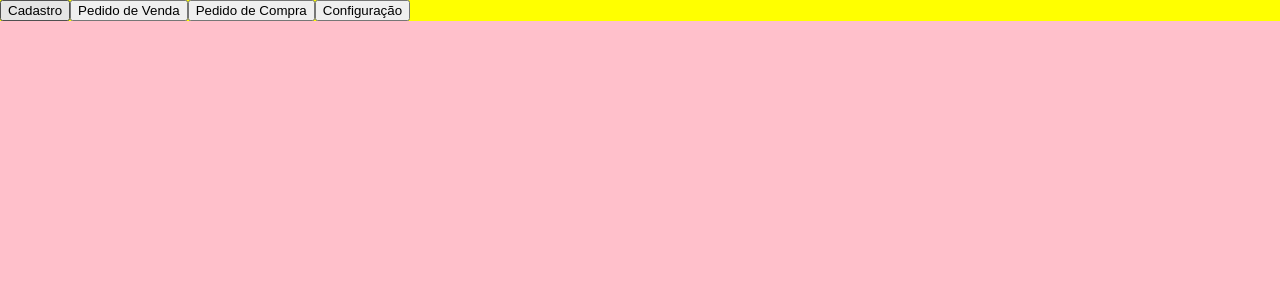
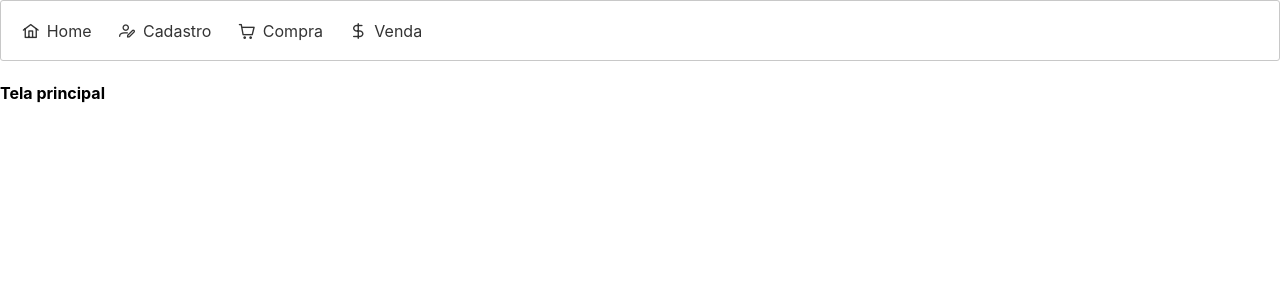
Before and after one commit to hugosilvasbo/js-system, a React (Create React App) app: page / in a window 1280 px wide. Shown: the top 300 px of the page. Built offline with nearby package versions, Linux system fonts and the light colour scheme.

Commit message:
Adicionado menubar e suas rotas usando React Router DOM

```diff
--- a/package.json
+++ b/package.json
@@ -11,8 +11,12 @@
     "@types/node": "^16.11.56",
     "@types/react": "^18.0.17",
     "@types/react-dom": "^18.0.6",
+    "classnames": "^2.3.1",
+    "primeicons": "^5.0.0",
+    "primereact": "^8.4.0",
     "react": "^18.2.0",
     "react-dom": "^18.2.0",
+    "react-router-dom": "^6.3.0",
     "react-scripts": "5.0.1",
     "sass": "^1.54.5",
     "typescript": "^4.8.2",
--- a/src/App.tsx
+++ b/src/App.tsx
@@ -1,21 +1,52 @@
-import React, { useEffect, useState } from 'react';
-import AppBody from './components/page/AppBody';
-import AppHeader from './components/page/AppHeader';
+import 'primeicons/primeicons.css';
+import { Menubar } from 'primereact/menubar';
+import 'primereact/resources/primereact.min.css';
+import 'primereact/resources/themes/nova/theme.css';
+import { useNavigate } from 'react-router-dom';
+import Footer from './components/Footer';
+import Header from './components/Header';
 import './style/App.scss';
 
-function App() {
-  const [menuSelected, setMenuSelected] = useState("");
+function App(props: any) {
 
-  const handleMenu = (pvalue: any) => {
-    setMenuSelected(pvalue);
-  }
+  const navigate = useNavigate();
+
+  const menuitems = [
+    {
+      label: 'Home',
+      icon: 'pi pi-home',
+      command: () => navigate('/')
+    },
+    {
+      label: 'Cadastro',
+      icon: 'pi pi-user-edit',
+      command: () => navigate('/cadastro/pessoa')
+    },
+    {
+      label: 'Compra',
+      icon: 'pi pi-shopping-cart',
+      command: () => navigate('/compra/pedido')
+    },
+    {
+      label: 'Venda',
+      icon: 'pi pi-dollar',
+      command: () => navigate("/venda/pedido")
+    }
+  ]
 
   return (
-    <div id='body-main'>
-      <AppHeader getMenuSelected={handleMenu} />
-      <AppBody setMenuSelected={menuSelected} />
+    <div className='App'>
+      <Menubar model={menuitems} />
+      <Header />
+      <Footer />
+      <div id='main'>
+        <div className='content' id='content'>
+          {props.children}
+        </div>
+      </div>
     </div>
   );
+
 }
 
 export default App;
--- /dev/null
+++ b/src/components/Footer.tsx
@@ -0,0 +1,8 @@
+const Footer = () => {
+    return (
+        <>
+        </>
+    );
+}
+
+export default Footer;
--- /dev/null
+++ b/src/components/Header.tsx
@@ -0,0 +1,8 @@
+const Header = () => {
+    return (
+        <>
+        </>
+    )
+}
+
+export default Header;
--- a/src/components/page/AppBody.tsx
+++ /dev/null
@@ -1,16 +0,0 @@
-import { useEffect } from "react"
-import "../../style/App.scss"
-
-interface IProps {
-    setMenuSelected: string
-}
-
-const AppBody = (props: IProps) => {
-    return (
-        <>
-            {console.log(props.setMenuSelected)}
-        </>
-    )
-}
-
-export default AppBody;
--- a/src/components/page/AppHeader.tsx
+++ /dev/null
@@ -1,29 +0,0 @@
-import _ from "lodash";
-import "../../style/App.scss";
-
-interface IProps {
-    getMenuSelected: any;
-}
-
-const MenuItems = [
-    { caption: "Cadastro", name: "menuCadastro" },
-    { caption: "Pedido de Venda", name: "menuPedidoVenda" },
-    { caption: "Pedido de Compra", name: "menuPedidoCompra" },
-    { caption: "Configuração", name: "menuConfiguracao" }
-];
-
-const AppHeader = (props: IProps) => {
-    return (
-        <>
-            <div id="header-main">
-                {
-                    _.map(MenuItems, function (value: any) {
-                        return <button key={value.name} name={value.name} onClick={() => props.getMenuSelected(value.name)}>{value.caption}</button>;
-                    })
-                }
-            </div>
-        </>
-    )
-}
-
-export default AppHeader;
--- a/src/index.tsx
+++ b/src/index.tsx
@@ -1,19 +1,24 @@
-import React from 'react';
-import ReactDOM from 'react-dom/client';
+import ReactDOM from 'react-dom';
+import { BrowserRouter as Router, Route, Routes } from 'react-router-dom';
+import App from './App';
+import Pessoa from './pages/cadastro/Pessoa';
+import PedidoCompra from './pages/compra/Pedido';
+import Home from './pages/Home';
+import PedidoVenda from './pages/venda/Pedido';
 import './style/index.scss';
-import App from './App';
-import reportWebVitals from './reportWebVitals';
 
-const root = ReactDOM.createRoot(
-  document.getElementById('root') as HTMLElement
+ReactDOM.render(
+  (
+    <Router>
+      <App>
+        <Routes>
+          <Route path="/" element={<Home />} />
+          <Route path="/cadastro/pessoa" element={<Pessoa />} />
+          <Route path="/compra/pedido" element={<PedidoCompra />} />
+          <Route path="/venda/pedido" element={<PedidoVenda />} />
+        </Routes>
+      </App>
+    </Router>
+  ),
+  document.getElementById('root')
 );
-root.render(
-  //<React.StrictMode>
-    <App />
-  //</React.StrictMode>
-);
-
-// If you want to start measuring performance in your app, pass a function
-// to log results (for example: reportWebVitals(console.log))
-// or send to an analytics endpoint. Learn more: https://bit.ly/CRA-vitals
-reportWebVitals();
--- /dev/null
+++ b/src/pages/Home.tsx
@@ -0,0 +1,10 @@
+
+const Home = () => {
+    return (
+        <>
+            <h4>Tela principal</h4>
+        </>
+    )
+}
+
+export default Home;
--- /dev/null
+++ b/src/pages/cadastro/Pessoa.tsx
@@ -0,0 +1,10 @@
+
+const Pessoa = () => {
+    return (
+        <>
+            <h4>Cadastro de pessoas</h4>
+        </>
+    )
+}
+
+export default Pessoa;
--- /dev/null
+++ b/src/pages/compra/Pedido.tsx
@@ -0,0 +1,10 @@
+
+const PedidoCompra = () => {
+    return (
+        <>
+            <h4>Pedido de compra</h4>
+        </>
+    )
+}
+
+export default PedidoCompra;
--- /dev/null
+++ b/src/pages/venda/Pedido.tsx
@@ -0,0 +1,10 @@
+
+const PedidoVenda = () => {
+    return (
+        <>
+            <h4>Pedido de Venda</h4>
+        </>
+    )
+}
+
+export default PedidoVenda;
--- a/src/reportWebVitals.ts
+++ /dev/null
@@ -1,15 +0,0 @@
-import { ReportHandler } from 'web-vitals';
-
-const reportWebVitals = (onPerfEntry?: ReportHandler) => {
-  if (onPerfEntry && onPerfEntry instanceof Function) {
-    import('web-vitals').then(({ getCLS, getFID, getFCP, getLCP, getTTFB }) => {
-      getCLS(onPerfEntry);
-      getFID(onPerfEntry);
-      getFCP(onPerfEntry);
-      getLCP(onPerfEntry);
-      getTTFB(onPerfEntry);
-    });
-  }
-};
-
-export default reportWebVitals;
```
Also changed, not shown: 2 other files (tests, documents, lock files or other folders).
